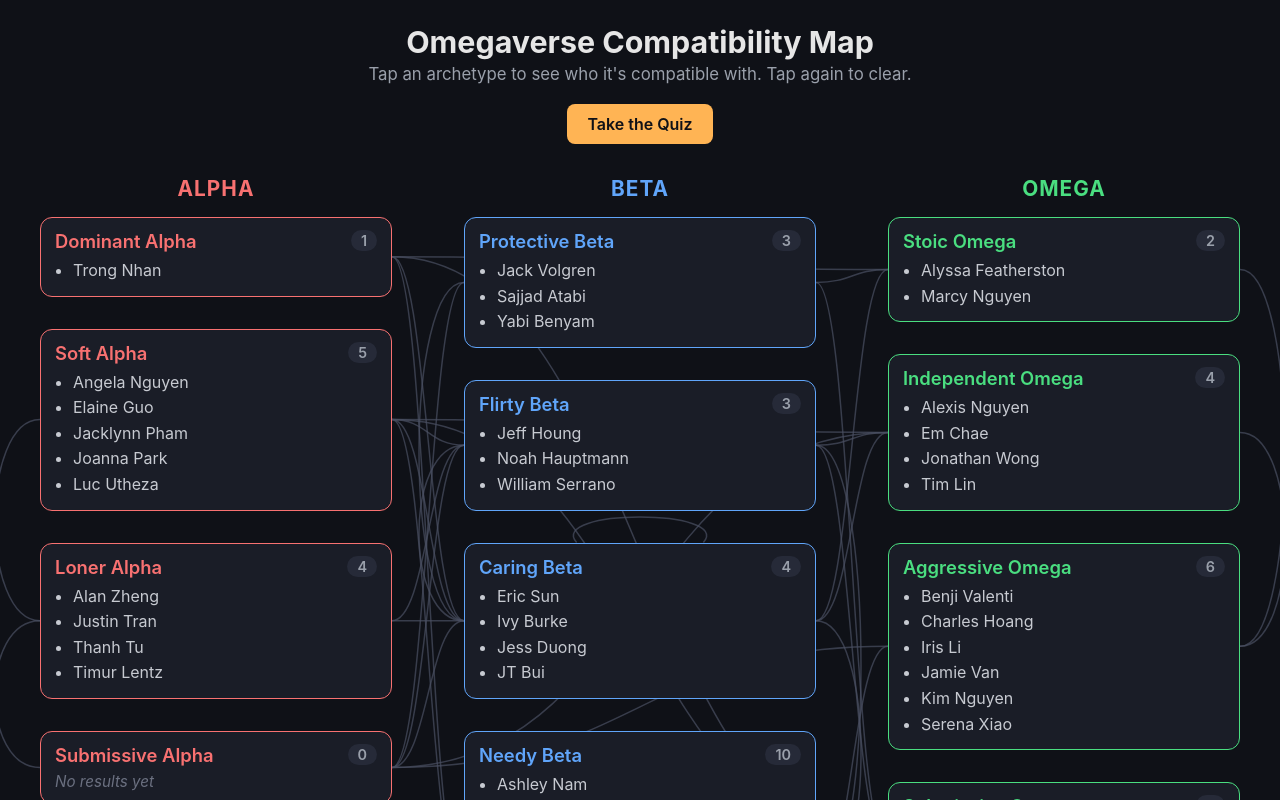
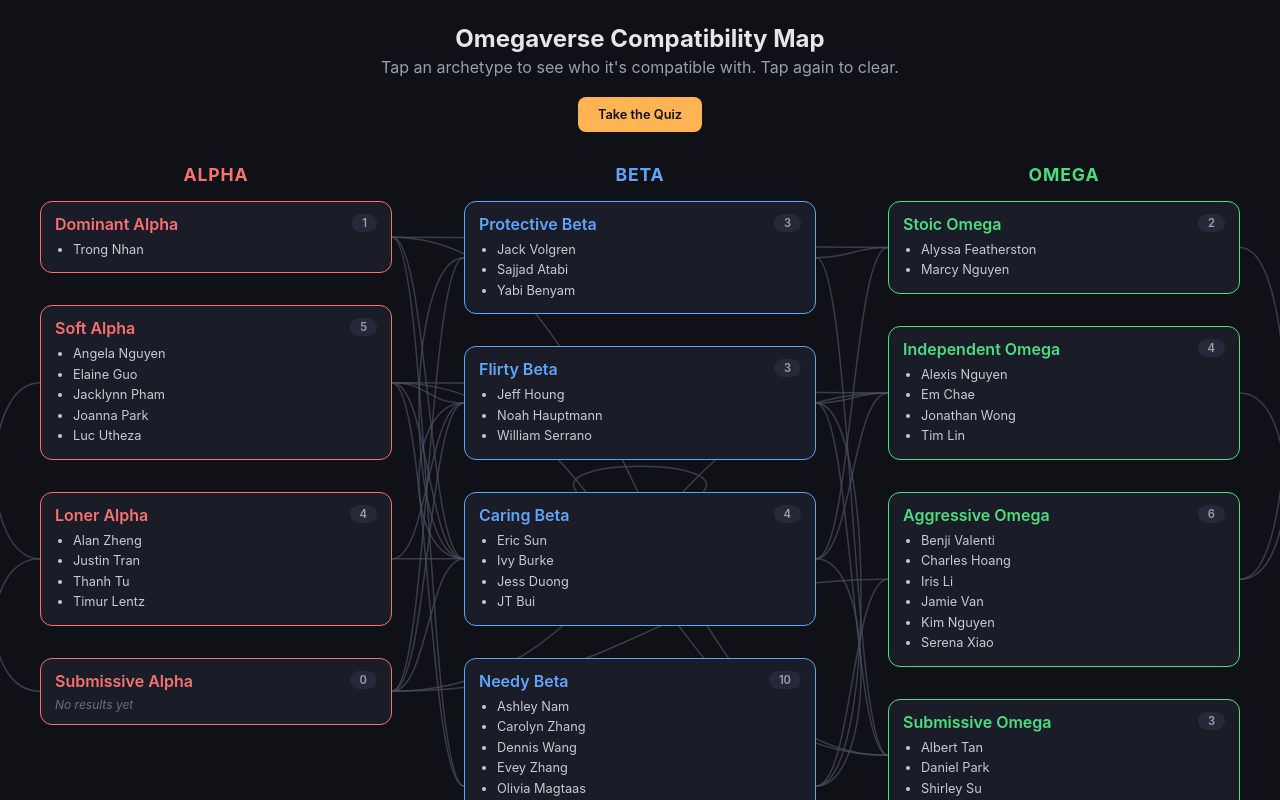
Before and after one commit to anginguyen/omegaverse, a React (Vite) app: page / in a window 1280 px wide. Shown: the top 800 px of the page. Built offline with nearby package versions, Linux system fonts and the light colour scheme.

Commit message:
make fonts smaller

```diff
--- a/src/components/Graph.css
+++ b/src/components/Graph.css
@@ -26,13 +26,13 @@ body {
 
 .graph-header h1 {
   margin: 0 0 4px;
-  font-size: 1.9rem;
+  font-size: 1.5rem;
 }
 
 .graph-header p {
   margin: 0 0 12px;
   color: #9aa0ab;
-  font-size: 1.05rem;
+  font-size: 1rem;
 }
 
 .quiz-button {
@@ -42,7 +42,7 @@ body {
   background: #ffb454;
   color: #0f1117;
   font-weight: 600;
-  font-size: 1rem;
+  font-size: 0.8rem;
   border-radius: 8px;
   text-decoration: none;
   transition: background 0.15s ease;
@@ -99,7 +99,7 @@ body {
 
 .column-title {
   margin: 0 0 16px;
-  font-size: 1.3rem;
+  font-size: 1.1rem;
   letter-spacing: 0.05em;
   text-transform: uppercase;
 }
@@ -145,12 +145,12 @@ body {
 
 .card-name {
   font-weight: 600;
-  font-size: 1.15rem;
+  font-size: 1rem;
 }
 
 .card-count {
   flex-shrink: 0;
-  font-size: 0.9rem;
+  font-size: 0.7rem;
   font-weight: 600;
   color: #9aa0ab;
   background: #262a38;
@@ -161,13 +161,13 @@ body {
 .card-people {
   margin: 0;
   padding-left: 18px;
-  font-size: 1rem;
+  font-size: 0.8rem;
   color: #c7cad1;
   line-height: 1.6;
 }
 
 .card-empty {
-  font-size: 0.95rem;
+  font-size: 0.75rem;
   color: #6b7080;
   font-style: italic;
 }
```
